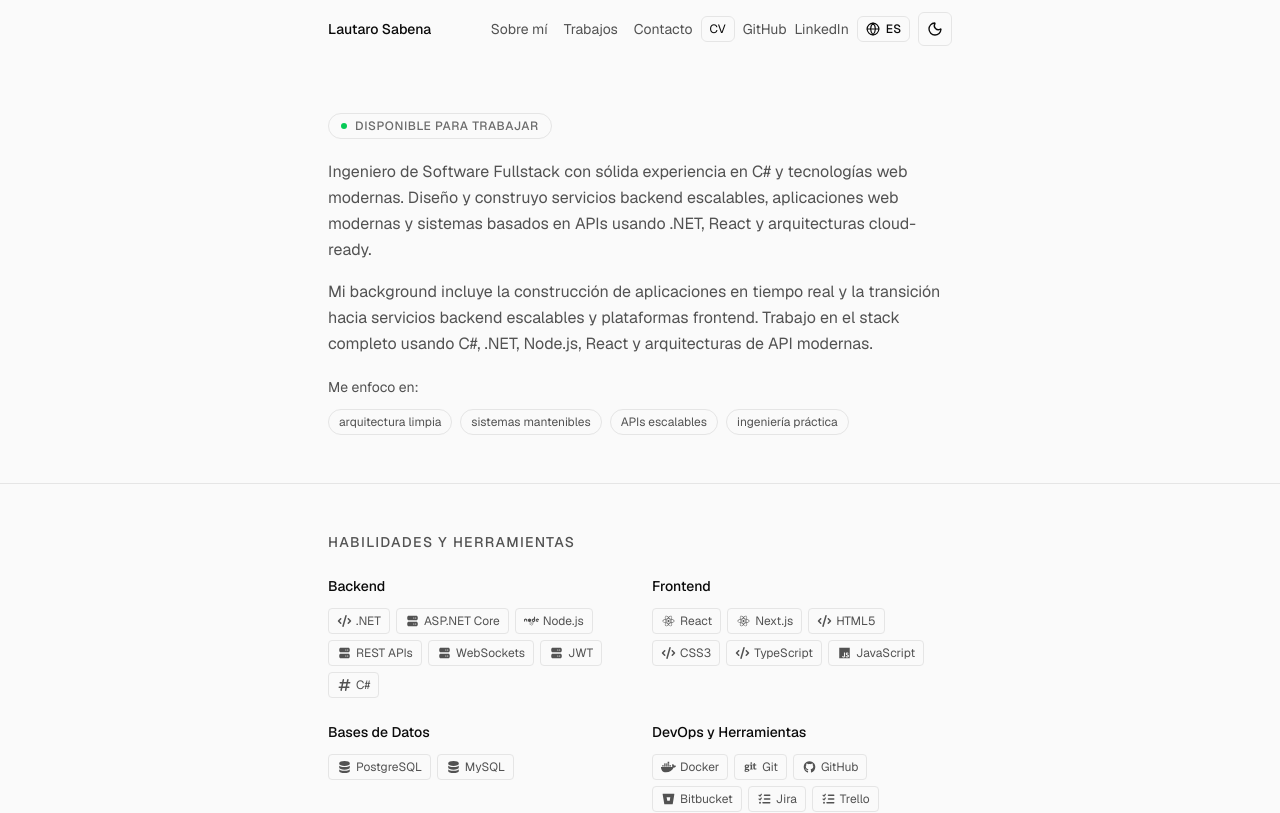
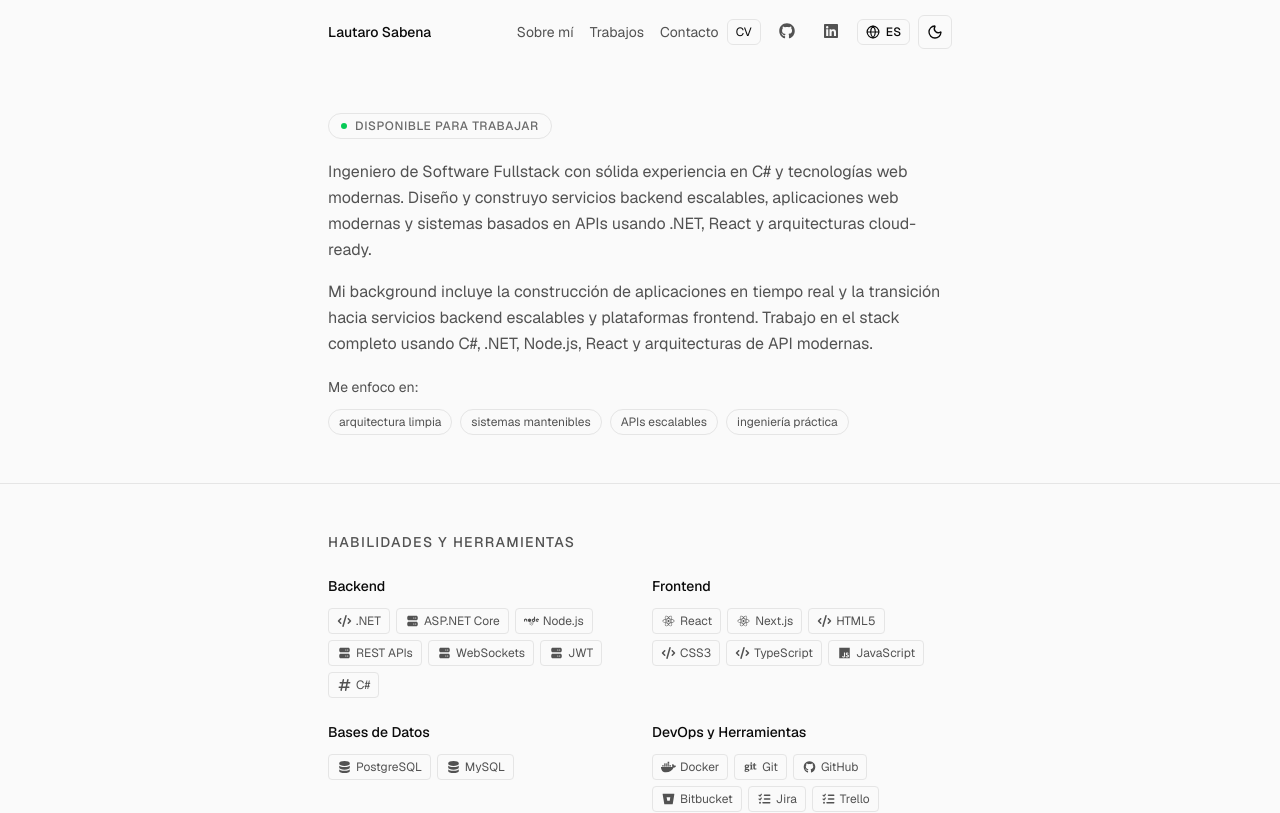
Before and after one commit to lautaro-sabena/PortfolioBackend, a Next.js app in the folder portfolio/: page / in a window 1280 px wide. Shown: the top 813 px of the page. Built offline with nearby package versions, Linux system fonts and the light colour scheme.

Commit message:
feat: add LinkedIn icon to header and update GitHub link with icon

```diff
--- a/portfolio/src/components/Header.tsx
+++ b/portfolio/src/components/Header.tsx
@@ -1,5 +1,7 @@
 "use client";
 
+import { FontAwesomeIcon } from "@fortawesome/react-fontawesome";
+import { faGithub, faLinkedin } from "@fortawesome/free-brands-svg-icons";
 import { useState, useEffect } from "react";
 import Link from "next/link";
 import { useTranslation } from "@/context/LanguageContext";
@@ -64,17 +66,19 @@ export default function Header() {
             href="https://github.com/lautaro-sabena"
             target="_blank"
             rel="noopener noreferrer"
-            className="text-sm text-muted hover:text-foreground transition-colors"
+            className="p-2 text-muted hover:text-foreground transition-colors"
+            aria-label="GitHub"
           >
-            GitHub
+            <FontAwesomeIcon icon={faGithub} className="w-4 h-4" />
           </a>
           <a
             href="https://www.linkedin.com/in/lautarosabena/"
             target="_blank"
             rel="noopener noreferrer"
-            className="text-sm text-muted hover:text-foreground transition-colors"
+            className="p-2 text-muted hover:text-foreground transition-colors"
+            aria-label="LinkedIn"
           >
-            LinkedIn
+            <FontAwesomeIcon icon={faLinkedin} className="w-4 h-4" />
           </a>
           <LanguageToggle />
           <ThemeToggle />
```
